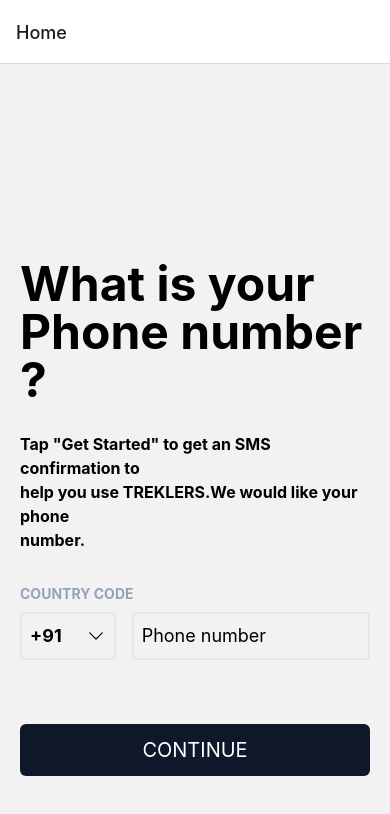
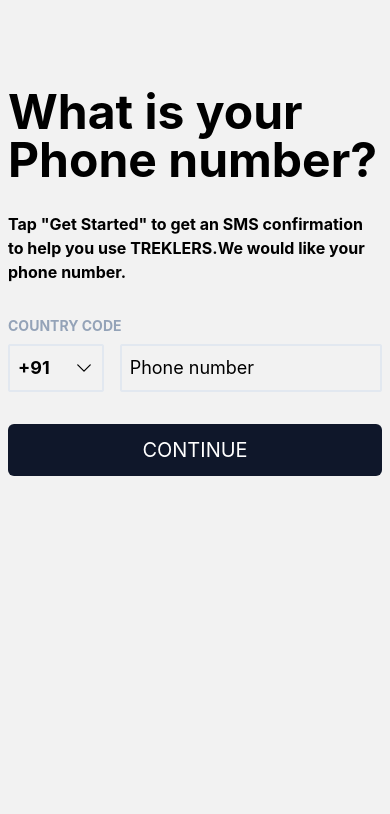
Before and after one commit to amardeep911/AwesomeProject, a React Native app: screen / in a window 390 px wide. Shown: the top 814 px of the page. Built offline with nearby package versions, Linux system fonts and the light colour scheme.

Commit message:
first commit

```diff
--- a/App.js
+++ b/App.js
@@ -16,8 +16,8 @@ const App: () => Node = () => {
     <NavigationContainer>
     <ContextProvider>
         <Stack.Navigator>
-          <Stack.Screen component={PhoneScreen} name="Home" />
-          <Stack.Screen component={OtpScreen} name="OtpScreen" />
+          <Stack.Screen component={PhoneScreen} name="Home" options={{headerShown: false}} />
+          <Stack.Screen component={OtpScreen} name="OtpScreen" options={{headerShown: false}} />
           <Stack.Screen
             component={DialCodeScreen}
             name="DialCodeScreen"
--- a/components/DialCodeScreen.js
+++ b/components/DialCodeScreen.js
@@ -29,8 +29,9 @@ const DialCodeScreen = () => {
           ctx.updateDial(item.dial_code);
         }}
       >
-        <View>
-          <Text>
+
+        <View >
+          <Text className="text-base text-gray-900 mt-2 font-bold">
             {item.name} <Text>({`${item.dial_code}`}) </Text>
           </Text>
         </View>
@@ -39,7 +40,9 @@ const DialCodeScreen = () => {
   }
   return (
     <SafeAreaView className="m-4">
-      <View className="bg-slate-200 p-2 w-full">
+      <Text className="text-4xl text-black text-left font-bold mt-10">Select a country</Text>
+      <View className="bg-slate-200 p-2 w-full mt-5">
+
         <TextInput
           placeholder="Search"
           className="text-xl"
@@ -47,10 +50,12 @@ const DialCodeScreen = () => {
         />
       </View>
       <FlatList
+
         data={mappedArray}
         renderItem={renderComponent}
         keyExtractor={(item) => item.code}
       />
+
     </SafeAreaView>
   );
 };
--- a/components/OtpScreen.js
+++ b/components/OtpScreen.js
@@ -1,14 +1,18 @@
 import {
   View,
   Text,
+  StyleSheet,
   SafeAreaView,
   TextInput,
   TouchableOpacity,
 } from "react-native";
+import OTPInputView from '@bherila/react-native-otp-input'
+import * as Icons from "react-native-heroicons/outline";
 
 function OtpScreen() {
   return (
     <SafeAreaView>
+      <Icons.ChevronDownIcon size={20} color="#000000" />
       <View className="mt-20 mx-2">
         <View>
           <Text className="text-5xl font-bold text-black ">
@@ -19,9 +23,19 @@ function OtpScreen() {
             <Text className="opacity-5 text-slate-400"> 19027361538</Text>
           </Text>
         </View>
-        <View className="bg-blue-300 h-28 mt-5 "></View>
+        <View className=" h-28 ">
 
-        <Text className="text-lg font-bold text-black mt-5">
+        <OTPInputView className="text-black" style={{width: '80%', height: 100, marginLeft: 25}}
+    pinCount={4}
+    autoFocusOnLoad
+    codeInputFieldStyle={styles.underlineStyleBase}
+    codeInputHighlightStyle={styles.underlineStyleHighLighted}
+    onCodeFilled = {(code) => {
+        console.log(`Code is ${code}, you are good to go!`)
+    }} />
+        </View>
+
+        <Text className="text-lg font-bold text-black mt-2">
           Didn't receive SMS? Resend Code
         </Text>
 
@@ -38,3 +52,27 @@ function OtpScreen() {
 }
 
 export default OtpScreen;
+
+const styles = StyleSheet.create({
+  borderStyleBase: {
+    width: 30,
+    height: 45,
+    color: '#000000'
+  },
+
+  borderStyleHighLighted: {
+    borderColor: "#03DAC6",
+  },
+
+  underlineStyleBase: {
+    width: 30,
+    height: 45,
+    borderWidth: 0,
+    borderColor: '#000000',
+    borderBottomWidth: 1,
+  },
+
+  underlineStyleHighLighted: {
+    borderColor: "#080807",
+  },
+});
--- a/components/PhoneScreen.js
+++ b/components/PhoneScreen.js
@@ -18,18 +18,15 @@ const PhoneScreen = () => {
     const ctx = useContext(DialCodeContext);
   const navigation = useNavigation();
   return (
-    <SafeAreaView className="m-5">
-      <View className="mt-44">
-        <Text className="text-5xl text-left font-bold ">
-          What is your
-          {"\n"}
-          Phone number ?
+    <SafeAreaView className="m-2">
+      <View className="mt-20">
+        <Text className="text-5xl text-black text-left font-bold ">
+          What is your Phone number?
+
         </Text>
         <Text className="font-bold text-base mt-7">
           Tap "Get Started" to get an SMS confirmation to
-          {"\n"}
           help you use TREKLERS.We would like your phone
-          {"\n"}
           number.
         </Text>
       </View>
@@ -58,7 +55,7 @@ const PhoneScreen = () => {
         </View>
       </View>
       {/*Button*/}
-      <View className="mt-16 w-full">
+      <View className="mt-8 w-full">
         <TouchableOpacity
           onPress={() => navigation.navigate("OtpScreen")}
           className="bg-slate-900 p-3 rounded-md border-0"
--- a/package.json
+++ b/package.json
@@ -10,7 +10,9 @@
     "lint": "eslint ."
   },
   "dependencies": {
+    "@bherila/react-native-otp-input": "^1.3.14",
     "@heroicons/react": "^2.0.12",
+    "@react-native-community/clipboard": "^1.5.1",
     "@react-navigation/native": "^6.0.13",
     "@react-navigation/native-stack": "^6.9.1",
     "nativewind": "^2.0.11",
```
Also changed, not shown: 2 other files (tests, documents, lock files or other folders).
